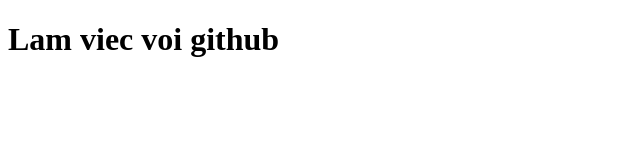
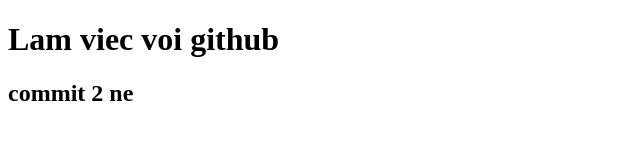
Before and after one commit to quocdatdang03/workwithgithub, a plain HTML site: page index.html in a window 1280 px wide. Shown: the whole page, without its empty margins (0-640 px from the left). Drawn offline with Linux system fonts and the light colour scheme.

Commit message:
second commit

```diff
--- a/index.html
+++ b/index.html
@@ -8,5 +8,6 @@
 </head>
 <body>
     <h1>Lam viec voi github</h1>
+    <h2>commit 2 ne</h2>
 </body>
 </html>
```
